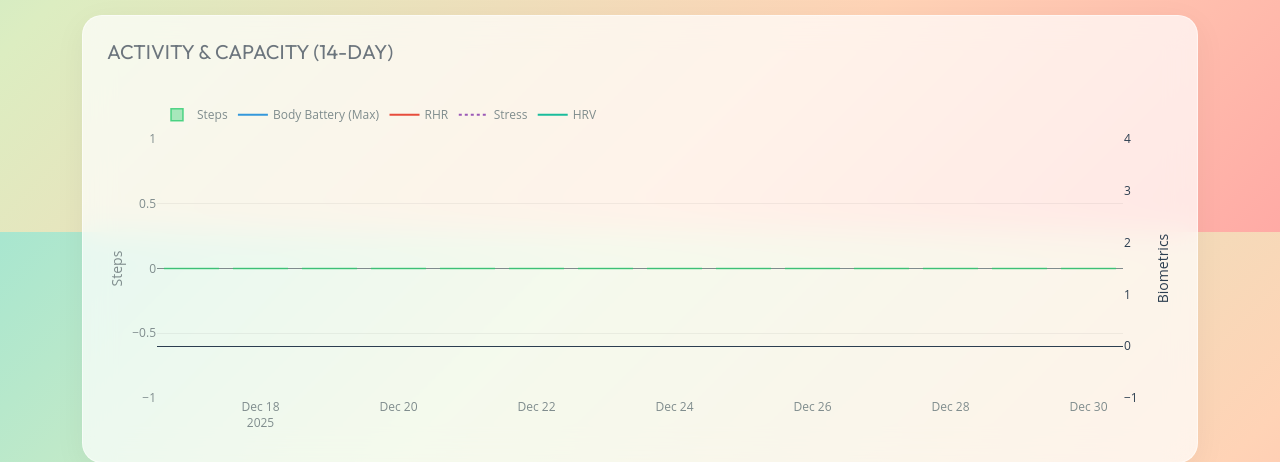
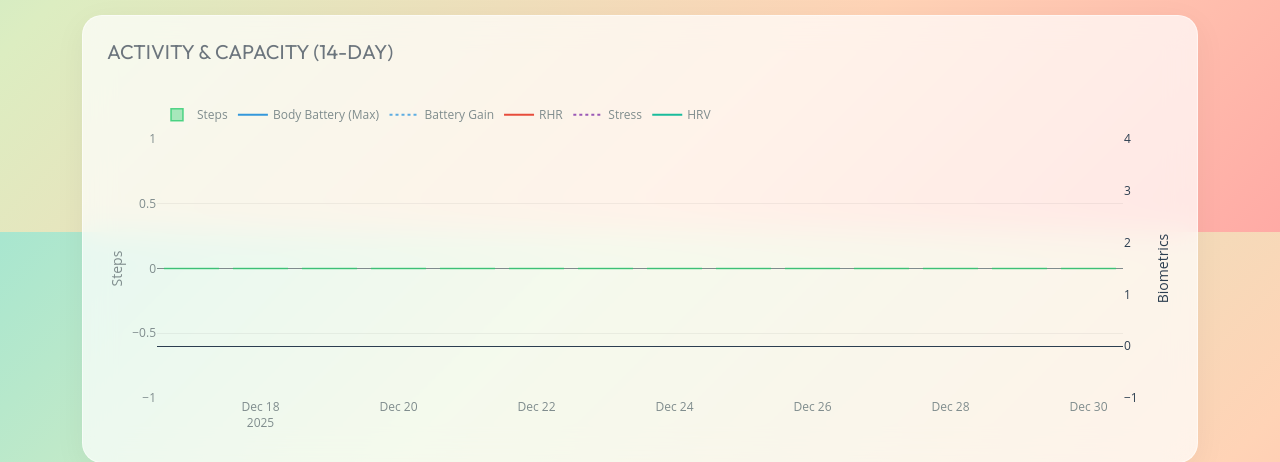
Before and after one commit to joelgerard/tree_health, a Flask app: page / in a window 1280 px wide. Shown: the part 1368-1830 px from the top of the page. Run offline with Flask 3, Linux system fonts and the light colour scheme; data that the repository does not hold is empty; some libraries are stand-ins or nearby versions.

Commit message:
body battery graphs

```diff
--- a/app.py
+++ b/app.py
@@ -797,6 +797,7 @@ def api_data():
         "rhr": [],
         "stress": [],
         "batt": [],
+        "batt_gain": [],
         "cost": [],
         "active_cals": [],
         "hrv": []
@@ -846,10 +847,12 @@ def api_data():
             data["stress"].append(stress)
 
             # Body Battery (bb_max)
-            cursor.execute("SELECT bb_max FROM daily_summary WHERE day = ?", (date_str,))
+            cursor.execute("SELECT bb_max, bb_charged FROM daily_summary WHERE day = ?", (date_str,))
             row_bb = cursor.fetchone()
             batt = row_bb['bb_max'] if row_bb else None
+            batt_gain = row_bb['bb_charged'] if row_bb else None
             data["batt"].append(batt)
+            data["batt_gain"].append(batt_gain)
 
             # Physiological Cost
             # Need active calories
--- a/templates/index.html
+++ b/templates/index.html
@@ -640,6 +640,17 @@
                             visible: true
                         };
 
+                        const traceBattGain = {
+                            x: data.dates,
+                            y: data.batt_gain,
+                            name: 'Battery Gain',
+                            yaxis: 'y2',
+                            type: 'scatter',
+                            mode: 'lines',
+                            line: { color: '#5dade2', width: 2, dash: 'dot' },
+                            visible: true
+                        };
+
                         const traceRHR = {
                             x: data.dates,
                             y: data.rhr,
@@ -688,7 +699,7 @@
                             }
                         };
 
-                        Plotly.newPlot('trendChart', [traceSteps, traceBatt, traceRHR, traceStress, traceHRV], layout1, { responsive: true, displayModeBar: false });
+                        Plotly.newPlot('trendChart', [traceSteps, traceBatt, traceBattGain, traceRHR, traceStress, traceHRV], layout1, { responsive: true, displayModeBar: false });
 
                         // CHART 2: Metabolic Health
                         const traceCost = {
```
